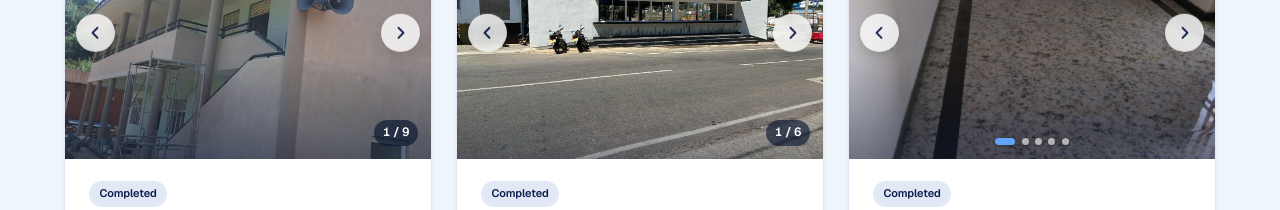
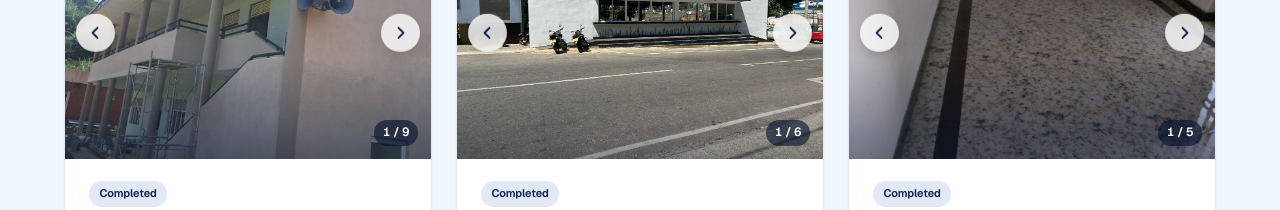
Before and after one commit to RizAhd/Bluemoon-Private-limited-Website, a Next.js app: page /projects in a window 1280 px wide. Shown: the part 840-1050 px from the top of the page. Built offline with nearby package versions, Linux system fonts and the light colour scheme.

Commit message:
fix(ui): full service descriptions, one photo counter on project cards

```diff
--- a/app/globals.css
+++ b/app/globals.css
@@ -1698,10 +1698,6 @@ col.track-table__cat {
   text-decoration: none;
 }
 .service-card--link p {
-  display: -webkit-box;
-  -webkit-line-clamp: 3;
-  -webkit-box-orient: vertical;
-  overflow: hidden;
   margin-bottom: 0;
 }
 .service-card p:last-child {
--- a/components/ProjectImageCarousel.tsx
+++ b/components/ProjectImageCarousel.tsx
@@ -41,24 +41,9 @@ export function ProjectImageCarousel({ images, alt }: { images: string[]; alt: s
               <path d="m9 18 6-6-6-6" />
             </svg>
           </button>
-          {count <= 5 ? (
-            <div className="carousel__dots">
-              {images.map((_, i) => (
-                <button
-                  key={i}
-                  type="button"
-                  className={i === idx ? "is-on" : ""}
-                  aria-label={`Go to photo ${i + 1}`}
-                  onClick={() => setIdx(i)}
-                />
-              ))}
-            </div>
-          ) : (
-            // long sets show a quiet counter instead of a row of dots
-            <span className="carousel__count" aria-live="polite">
-              {idx + 1} / {count}
-            </span>
-          )}
+          <span className="carousel__count" aria-live="polite">
+            {idx + 1} / {count}
+          </span>
         </>
       )}
     </div>
```
